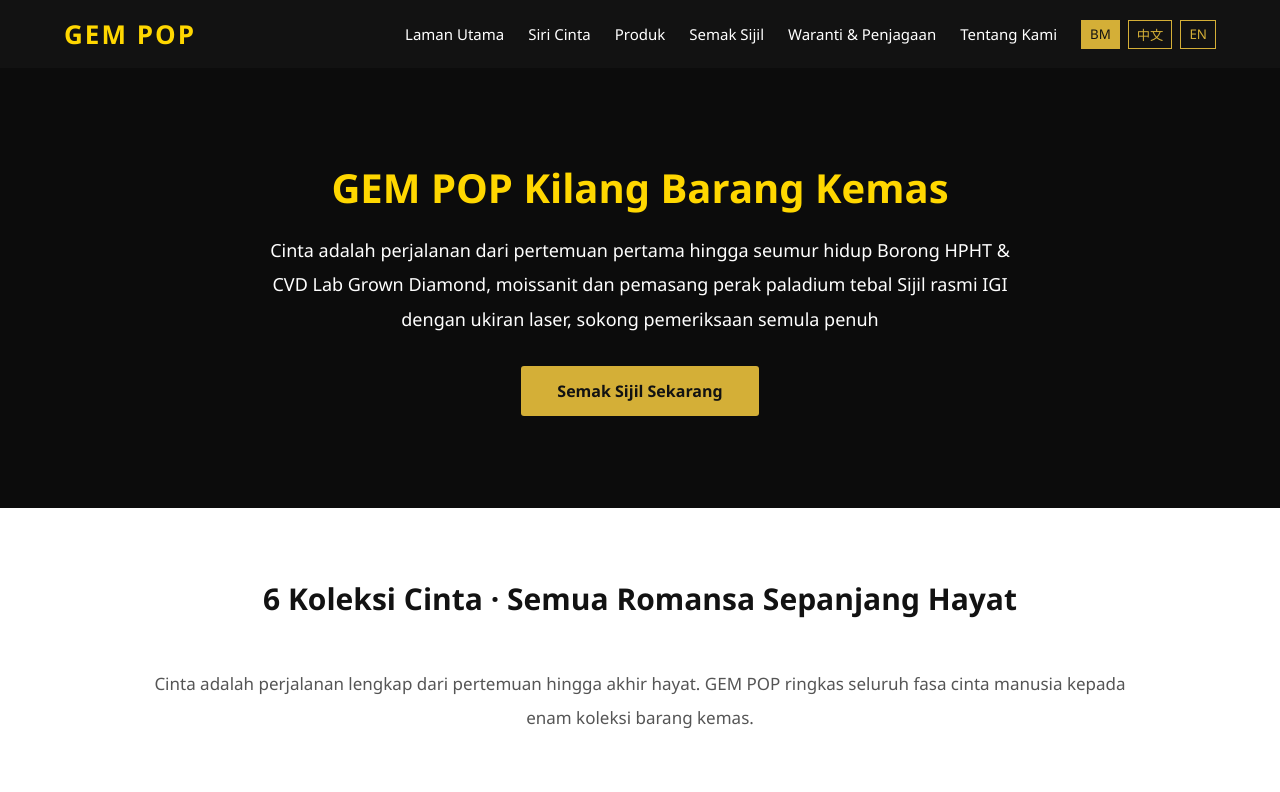
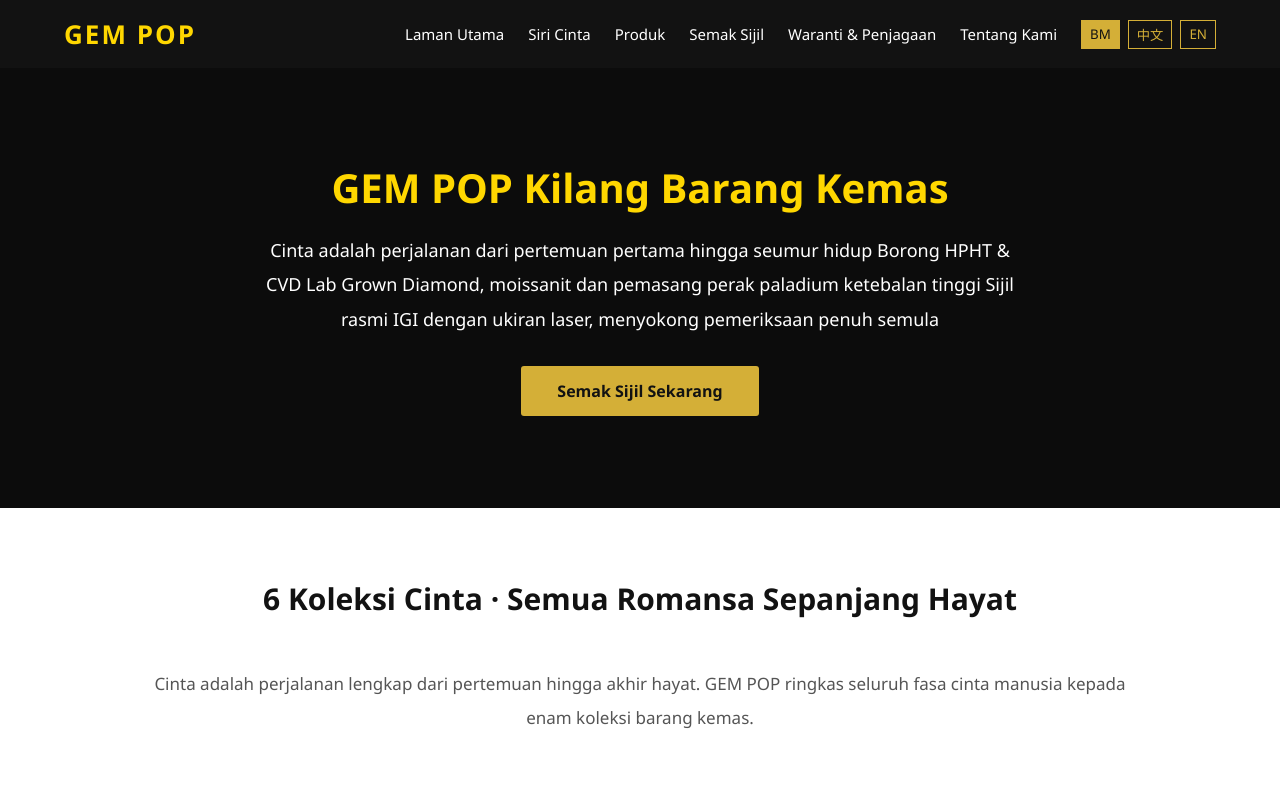
Before and after one commit to bichenliang/gempop, a plain HTML site: page index.html in a window 1280 px wide. Shown: the top 792 px of the page. Drawn offline with Linux system fonts and the light colour scheme.

Commit message:
Update index.html

```diff
--- a/index.html
+++ b/index.html
@@ -453,6 +453,11 @@
             <p data-i18n="footer.email"></p>
             <p data-i18n="footer.service"></p>
         </div>
+        <!-- 新增免责声明区域 -->
+        <div style="margin:30px 0 20px; padding-top:24px; border-top:1px solid #444;">
+            <h4 style="color:#FFD700; font-size:16px; margin-bottom:12px;" data-i18n="disclaimer.title"></h4>
+            <p style="font-size:13px; line-height:1.8; color:#cccccc; white-space:pre-line; text-align:left;" data-i18n="disclaimer.text"></p>
+        </div>
         <p>© 2026 GEM POP All Rights Reserved</p>
     </footer>
 
@@ -466,8 +471,8 @@
                 "nav.warranty":"Waranti & Penjagaan",
                 "nav.about":"Tentang Kami",
                 "banner.title":"Kilang Barang Kemas",
-                // 【已修正】马来横幅，完整Lab Grown Diamond，无简写
-                "banner.desc":"Cinta adalah perjalanan dari pertemuan pertama hingga seumur hidup\nBorong HPHT & CVD Lab Grown Diamond, moissanit dan pemasang perak paladium tebal\nSijil rasmi IGI dengan ukiran laser, sokong pemeriksaan semula penuh",
+                // 已修复：完整 HPHT & CVD Lab Grown Diamond，无简写lab diamond
+                "banner.desc":"Cinta adalah perjalanan dari pertemuan pertama hingga seumur hidup\nBorong HPHT & CVD Lab Grown Diamond, moissanit dan pemasang perak paladium ketebalan tinggi\nSijil rasmi IGI dengan ukiran laser, menyokong pemeriksaan penuh semula",
                 "banner.btn":"Semak Sijil Sekarang",
                 "series.title":"6 Koleksi Cinta · Semua Romansa Sepanjang Hayat",
                 "series.desc":"Cinta adalah perjalanan lengkap dari pertemuan hingga akhir hayat. GEM POP ringkas seluruh fasa cinta manusia kepada enam koleksi barang kemas.",
@@ -510,7 +515,10 @@
                 "about.title":"Tentang GEM POP",
                 "about.text":"Kilang barang kemas asal untuk bekalan rentas sempadan, bengkel pemasangan sendiri, semua barang sokong pemeriksaan luar talian dengan sijil lengkap & label anti-palsu.",
                 "footer.email":"E-mel Sokongan Rasmi: support@gempop.cn",
-                "footer.service":"Perkhidmatan Pelanggan: 9:00 - 18:00 Setiap Hari"
+                "footer.service":"Perkhidmatan Pelanggan: 9:00 - 18:00 Setiap Hari",
+                // 新增马来语免责声明
+                "disclaimer.title": "PENAFIAN TANGGUNGJAWAB",
+                "disclaimer.text": "1. Berlian semulajadi & Berlian Lab Grown Diamond: Data diperoleh daripada makmal ujian permata bertauliah, lengkap penarafan 4C berlian rasmi. Setiap produk berlian disertakan sijil kertas fizikal yang dikeluarkan oleh makmal bertauliah.\n2. Moissanit: Moissanit tidak mengikuti standard penarafan 4C berlian makmal rasmi. Tanda 'Rujukan Warna', 'Rujukan Kejelasan' dan 'Rujukan Potongan' pada laman ini hanyalah penerangan visual untuk perbandingan sahaja, bukan penarafan makmal rasmi untuk berlian. Setiap produk moissanit disertakan sijil ujian permata pihak ketiga untuk pengesahan bahan, sijil ini hanya mengesahkan jenis batu dan tidak menggunakan penanda 4C berlian.\n3. Platform ini hanya menyediakan perkhidmatan semakan awam GP-ID dalaman GemPop. Ia bukan makmal ujian permata bebas dan tidak mengeluarkan laporan penarafan permata."
             },
             cn:{
                 "nav.home":"首页",
@@ -520,6 +528,7 @@
                 "nav.warranty":"质保与保养说明",
                 "nav.about":"工厂介绍",
                 "banner.title":"珠宝源头工厂",
+                // 已修复完整合规词汇
                 "banner.desc":"爱是一场从初见走到余生的漫长旅程\n专业HPHT、CVD Lab Grown Diamond培育钻、莫桑石、加厚钯底银托批量供货\nIGI官方证书、腰码一一对应，支持全复检",
                 "banner.btn":"立即查验证书防伪",
                 "series.title":"六大爱情篇章 · 藏尽一生温柔爱意",
@@ -563,7 +572,10 @@
                 "about.title":"关于 GEM POP",
                 "about.text":"GEM POP源头珠宝工厂，专业跨境珠宝供货，自有镶嵌车间，所有货品支持线下复检，全套合规证书、防伪标签配套。",
                 "footer.email":"官方售后邮箱：support@gempop.cn",
-                "footer.service":"客服工作时间：每日 9:00 - 18:00"
+                "footer.service":"客服工作时间：每日 9:00 - 18:00",
+                // 中文免责原文一字未改
+                "disclaimer.title": "免责声明",
+                "disclaimer.text": "1. 针对天然钻石和实验室培育钻石：数据来源于通过认证的宝石检测实验室，并具有官方钻石4C评级。仅针对钻石相关商品提供经认证实验室出具的实体纸质证书。\n2. 针对莫桑石：莫桑石不遵循官方钻石4C实验室评级标准。本页面上标记为“颜色参考”、“净度参考”和“切工参考”的商品仅为视觉描述参考，供比较之用。它们并非钻石的官方实验室评级。每件莫桑石商品均附有用于莫桑石材质鉴定的第三方宝石检测证书。该第三方证书确认宝石材质身份，但不采用钻石4C评级指标。\n3. 本平台仅提供内部 GemPop GP-ID 公开查询服务。这并非独立的宝石检测实验室，也不出具宝石评级报告。"
             },
             en:{
                 "nav.home":"Home",
@@ -573,7 +585,7 @@
                 "nav.warranty":"Warranty & Care Guide",
                 "nav.about":"About Us",
                 "banner.title":"Jewelry Factory",
-                // 【核心修复】英文首页横幅，彻底删除简写lab diamond，完整合规词汇
+                // 英文横幅彻底修复简写，完整标准术语
                 "banner.desc":"Love is a journey from first sight to lifetime companionship\nWholesale HPHT & CVD Lab Grown Diamond, moissanite & thick palladium silver setting\nIGI official certificate with laser inscription, support full re-inspection",
                 "banner.btn":"Check Certificate Now",
                 "series.title":"6 Love Collections · All Lifelong Romance",
@@ -617,7 +629,10 @@
                 "about.title":"About GEM POP",
                 "about.text":"Original jewelry factory for cross-border supply, own inlay workshop, all goods support offline re-inspection with complete certificates & anti-counterfeit labels.",
                 "footer.email":"Official Support Email: support@gempop.cn",
-                "footer.service":"Customer Service Hours: 9:00 - 18:00 Daily"
+                "footer.service":"Customer Service Hours: 9:00 - 18:00 Daily",
+                // 英文合规免责翻译
+                "disclaimer.title": "DISCLAIMER",
+                "disclaimer.text": "1. Natural Diamond & Lab Grown Diamond: Data is sourced from certified gemstone laboratories with official diamond 4C grading. Physical paper certificates issued by certified laboratories are only provided for diamond products.\n2. Moissanite: Moissanite does not comply with official laboratory diamond 4C grading standards. Labels marked 'Color Reference', 'Clarity Reference' and 'Cut Reference' on this page are visual descriptions for comparison only, and are not official laboratory diamond grades. Each moissanite item comes with a third-party gemstone certificate for material identification. This third-party certificate only confirms the gem material and does not adopt diamond 4C grading metrics.\n3. This platform only provides internal public GemPop GP-ID lookup service. It is not an independent gem testing laboratory and does not issue gem grading reports."
             }
         };
 
```
